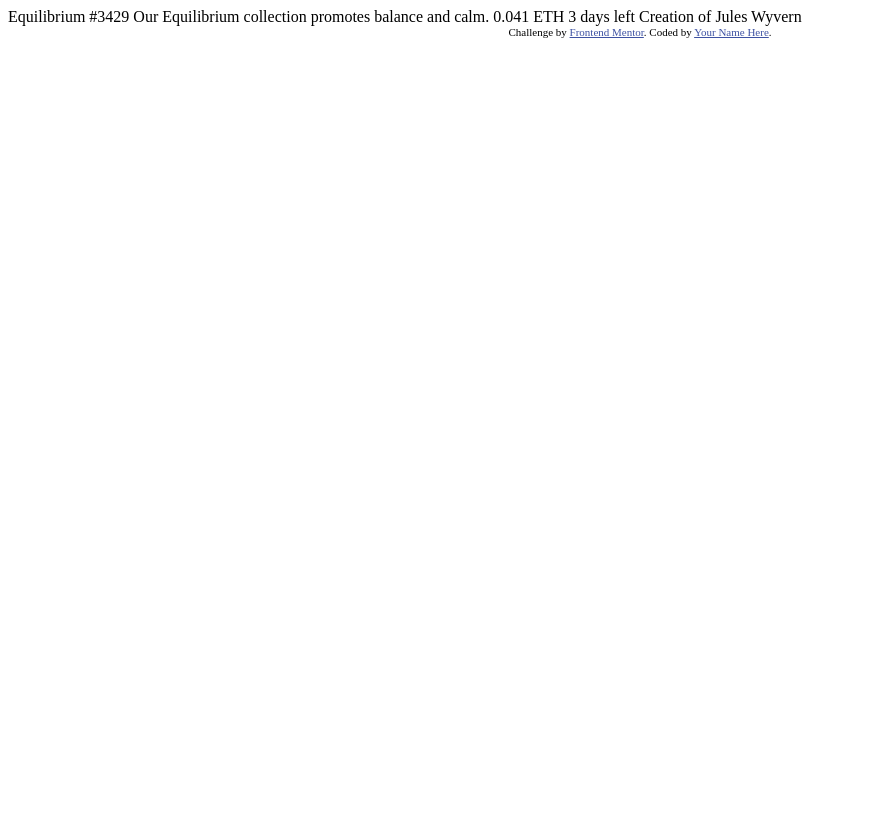
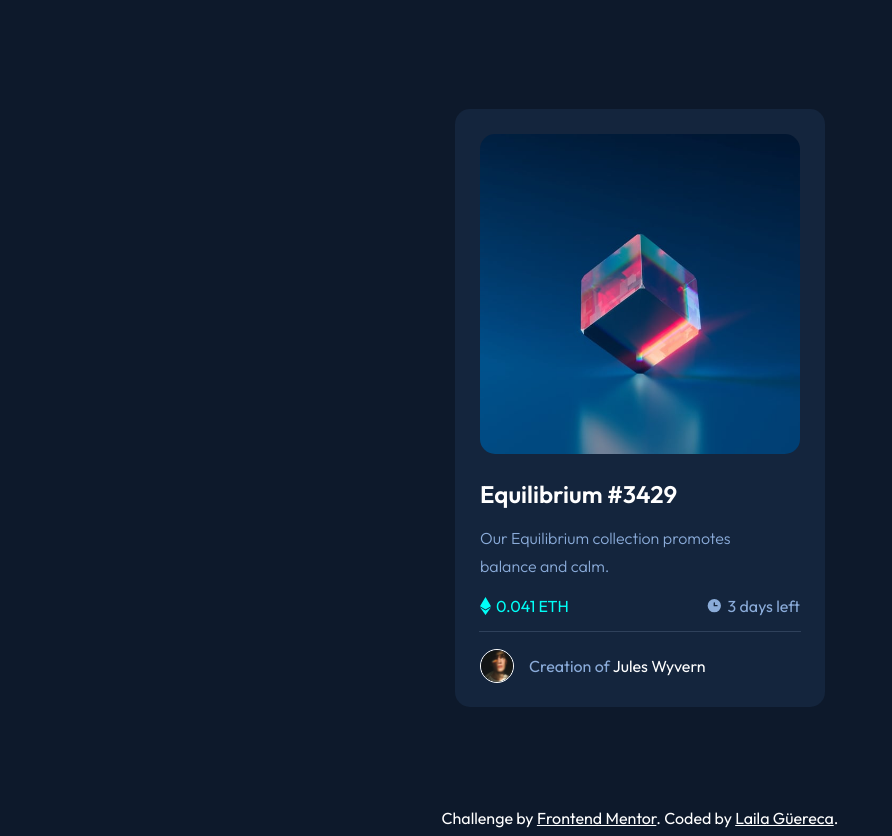
Before and after one commit to LailaGuereca/nft-preview-card-component-main, a plain HTML site: page index.html in a window 1280 px wide. Shown: the whole page, without its empty margins (0-892 px from the left). Before the commit the page ends 800 px from the top, so only its background shows below. Drawn offline with Linux system fonts and the light colour scheme.

Commit message:
card whitout hover

```diff
--- a/index.html
+++ b/index.html
@@ -2,32 +2,43 @@
 <html lang="en">
 <head>
   <meta charset="UTF-8">
-  <meta name="viewport" content="width=device-width, initial-scale=1.0"> <!-- displays site properly based on user's device -->
-
-  <link rel="icon" type="image/png" sizes="32x32" href="./images/favicon-32x32.png">
-
+  <meta name="viewport" content="width=device-width, initial-scale=1.0">
   <title>Frontend Mentor | NFT preview card component</title>
-
-  <!-- Feel free to remove these styles or customise in your own stylesheet 👍 -->
-  <style>
-    .attribution { font-size: 11px; text-align: center; }
-    .attribution a { color: hsl(228, 45%, 44%); }
-  </style>
+  <!--Stylesheet-->
+  <link rel="stylesheet" href="style.css">
 </head>
 <body>
-
-  Equilibrium #3429
-
-  Our Equilibrium collection promotes balance and calm.
-
-  0.041 ETH
-  3 days left
-
-  Creation of Jules Wyvern
-
-  <div class="attribution">
-    Challenge by <a href="https://www.frontendmentor.io?ref=challenge" target="_blank">Frontend Mentor</a>.
-    Coded by <a href="#">Your Name Here</a>.
-  </div>
+  <main>
+    <div class="card">
+      <div class="card-img">
+        <img src="images/image-equilibrium.jpg" alt="Equilibrium #3429 image">
+      </div>
+      <div class="card-content">
+        <h1>Equilibrium #3429</h1>
+        <p>Our Equilibrium collection promotes balance and calm.</p>
+      </div>
+      <div class="card-prices">
+        <div class="price">
+          <svg width="11" height="18" xmlns="http://www.w3.org/2000/svg"><path d="M11 10.216 5.5 18 0 10.216l5.5 3.263 5.5-3.262ZM5.5 0l5.496 9.169L5.5 12.43 0 9.17 5.5 0Z" fill="#00FFF8"/></svg>
+          <span>0.041 ETH</span>
+        </div>
+        <div class="time">
+          <svg width="17" height="17" xmlns="http://www.w3.org/2000/svg"><path d="M8.305 2.007a6.667 6.667 0 1 0 0 13.334 6.667 6.667 0 0 0 0-13.334Zm2.667 7.334H8.305a.667.667 0 0 1-.667-.667V6.007a.667.667 0 0 1 1.334 0v2h2a.667.667 0 0 1 0 1.334Z" fill="#8BACD9"/></svg>
+          <span>3 days left</span>
+        </div>
+      </div>
+      <hr>
+      <div class="card-profile">
+        <img src="images/image-avatar.png" alt="Profile image">
+        <p>Creation of <span>Jules Wyvern</span></p>
+      </div>
+    </div>
+  </main>
+  <footer>
+    <div class="attribution">
+      Challenge by <a href="https://www.frontendmentor.io?ref=challenge" target="_blank">Frontend Mentor</a>.
+      Coded by <a href="#">Laila Güereca</a>.
+    </div>
+  </footer>
 </body>
 </html>
--- /dev/null
+++ b/style.css
@@ -0,0 +1,161 @@
+@import url('https://fonts.googleapis.com/css2?family=Outfit:wght@300;400;600&display=swap');
+
+:root {
+    --primary-soft-blue: hsl(215, 51%, 70%);
+    --primary-cyan: hsl(178, 100%, 50%);
+    --main-bg-very-dark-blue: hsl(217, 54%, 11%);
+    --card-bg-very-dark-blue: hsl(216, 50%, 16%);
+    --line-very-dark-blue: hsl(215, 32%, 27%);
+    --neutral-white: hsl(0, 0%, 100%);
+    --font-family: 'Outfit', sans-serif;
+    --font-weigth-300: 300;
+    --font-weight-400: 400;
+    --font-weight-600: 600;
+}
+
+/*General*/
+body {
+    background: var(--main-bg-very-dark-blue);
+    font-family: var(--font-family);
+}
+
+main {
+    display: flex;
+    align-items: center;
+    justify-content: center;
+    height: 100vh;
+}
+
+footer {
+    width: 100%;
+    color: var(--neutral-white);
+    bottom: 0;
+    text-align: center;
+}
+
+footer a {
+    color: var(--neutral-white);
+}
+
+/*Mobile: 375px
+Desktop: 1440px
+Font size (paragraph): 18px*/
+
+/*Card*/
+.card {
+    background: var(--card-bg-very-dark-blue);
+    border-radius: 15px;
+    width: 370px;
+}
+
+.card .card-img {
+    display: flex;
+    align-items: center;
+    justify-content: center;
+    margin: 25px;
+}
+
+.card .card-img:hover {
+
+}
+
+.card .card-content,
+.card-prices,
+.card-profile {
+    margin-left: 25px;
+    margin-right: 25px;
+}
+
+.card .card-content h1 {
+    color: var(--neutral-white);
+    font-size: 1.5em;
+    font-weight: var(--font-weight-600);
+    transition: 0.3s;
+}
+
+.card .card-content h1:hover {
+    color: var(--primary-cyan);
+}
+
+
+.card .card-content p {
+    color: var(--primary-soft-blue);
+    padding-right: 10px;
+    line-height: 1.7em;
+    font-weight: var(--font-weigth-300);
+}
+
+.card .card-img img {
+    width: 100%;
+    border-radius: 15px;
+}
+
+.card .card-prices {
+    display: flex;
+    flex-direction: row;
+    align-items: center;
+    justify-content: space-between;
+    margin-right: 25px;
+}
+
+.card .card-prices .price {
+    display: flex;
+    flex-direction: row;
+    align-items: center;
+    color: var(--primary-cyan);
+}
+
+.card .card-prices .price span {
+    padding-left: 5px;
+    font-weight: var(--font-weight-400);
+}
+
+.card .card-prices .time {
+    display: flex;
+    flex-direction: row;
+    align-items: center;
+}
+
+.card .card-prices .time span {
+    color: var(--primary-soft-blue);
+    padding-left: 5px;
+}
+
+hr {
+    display: block;
+    width: 87%;
+    border-color: var(--line-very-dark-blue);
+    background-color: var(--line-very-dark-blue);
+    height: 1px;
+    border: 0;
+    margin-top: 15px;
+}
+
+.card .card-profile {
+    display: flex;
+    flex-direction: row;
+    align-items: center;
+    justify-content: flex-start;
+    margin-bottom: 15px;
+}
+
+.card .card-profile img {
+    width: 10%;
+    border: 1px solid var(--neutral-white);
+    border-radius: 50%;
+}
+
+.card .card-profile p {
+    color: var(--primary-soft-blue);
+    padding-left: 15px;
+    font-weight: var(--font-weigth-300s);
+}
+
+.card .card-profile p span {
+    color: var(--neutral-white);
+    transition: 0.3s;
+}
+
+.card .card-profile p span:hover {
+    color: var(--primary-cyan);
+}
```
